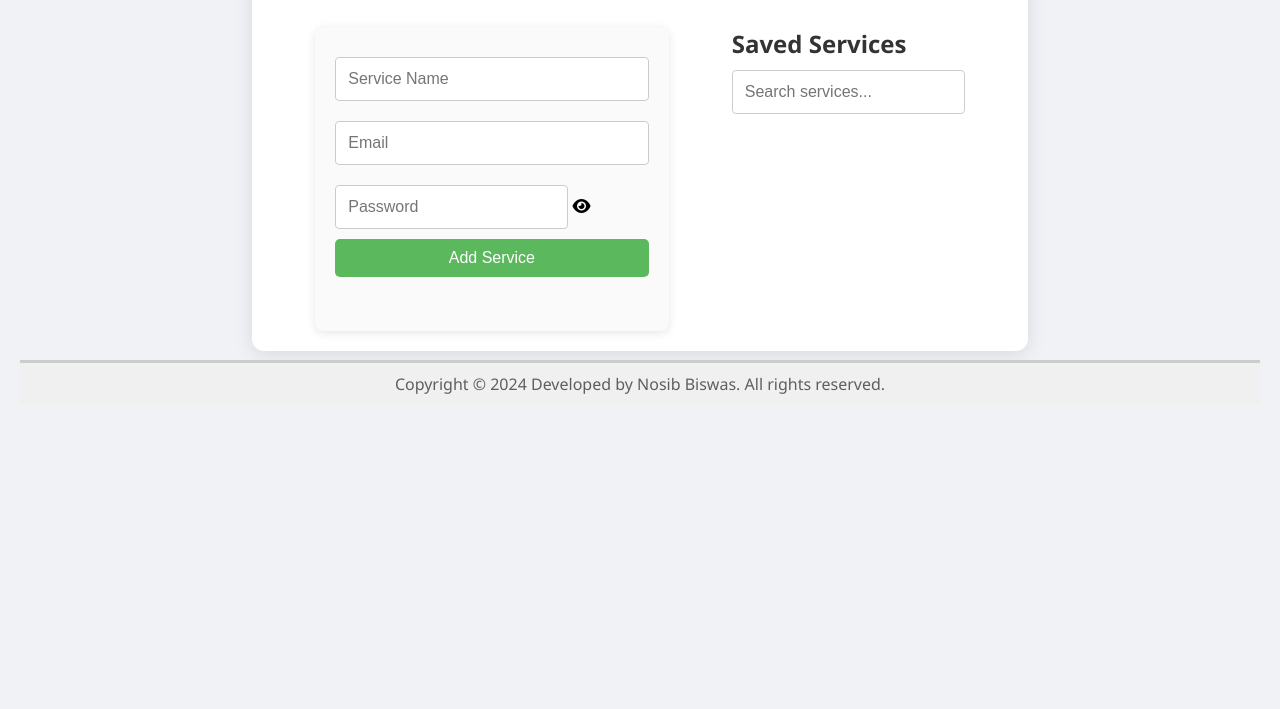
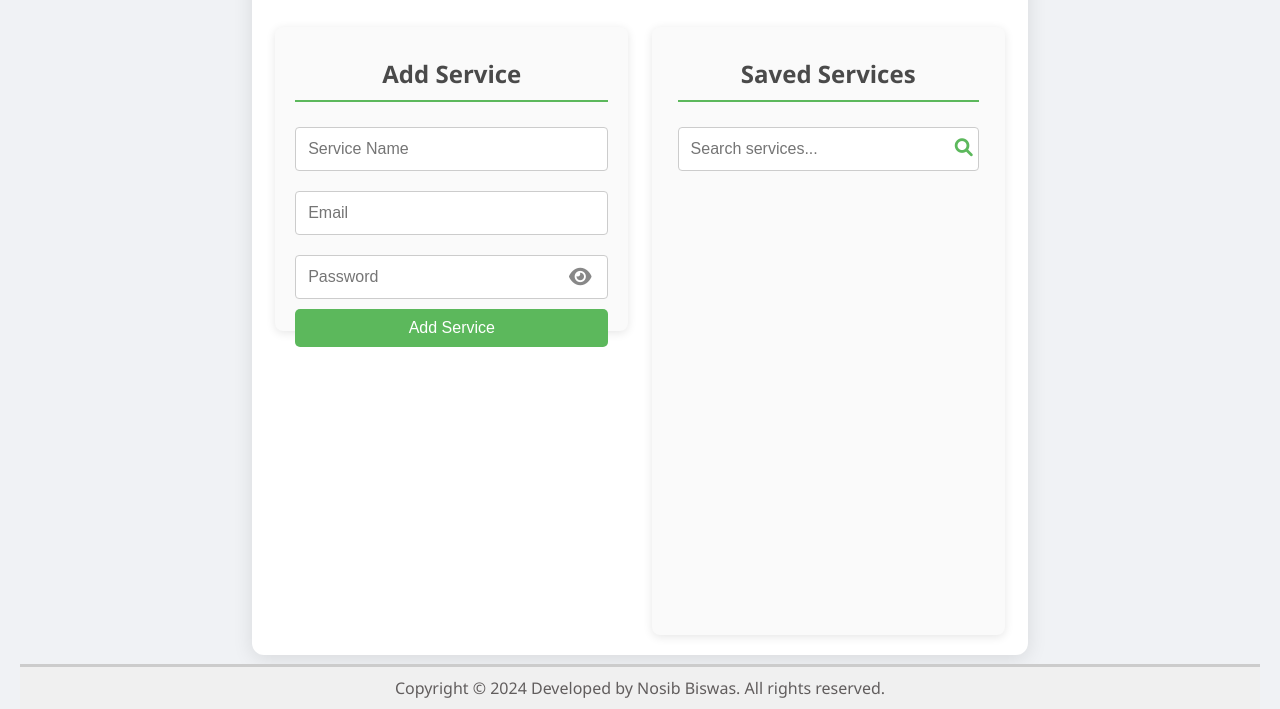
Before and after one commit to NOSIBBiswas22/passop, a plain HTML site: page index.html in a window 1280 px wide. Shown: the part 112-821 px from the top of the page. Before the commit the page ends 800 px from the top, so only its background shows below. Drawn offline with Linux system fonts and the light colour scheme.

Commit message:
Update index.html

```diff
--- a/index.html
+++ b/index.html
@@ -9,6 +9,11 @@
     <link rel="stylesheet" href="https://cdnjs.cloudflare.com/ajax/libs/font-awesome/6.0.0-beta3/css/all.min.css">
 </head>
 <body>
+    <!-- Add this to your HTML body -->
+    <div id="notification" class="notification">
+        <!-- Dynamic Content Goes Here -->
+    </div>
+
     <!-- Modal HTML -->
     <div id="modal"></div>
 
@@ -26,18 +31,22 @@
         <h1>PASS&lt;OP&gt;</h1>
         <div class="form-section">
             <form id="serviceForm">
+                <h3>Add Service</h3>
                 <input type="text" id="serviceName" placeholder="Service Name" required>
                 <input type="email" id="email" placeholder="Email" required>
                 <div class="password-container">
-                    <input type="password" id="password" placeholder="Password" required>
-                    <i class="fas fa-eye" id="togglePassword"></i>
+                    <input type="password" class="password" id="password" placeholder="Password" required>
+                    <i class="fas fa-eye toggle-password" id="togglePassword"></i>
                 </div>
                 <button type="submit" class="addService">Add Service</button>
             </form>
 
-            <div class="service-list">
-                <h2>Saved Services</h2>
-                <input type="text" id="searchService" placeholder="Search services..." class="search-input">
+            <div class="saved-services">
+                <div class="search-container">
+                    <h3>Saved Services</h3>
+                    <input type="text" id="searchService" placeholder="Search services..." class="search-input">
+                    <i id="searchIcon" class="fas fa-search searchIcon"></i>
+                </div>
                 <ul id="serviceList"></ul>
             </div>
         </div>
```
